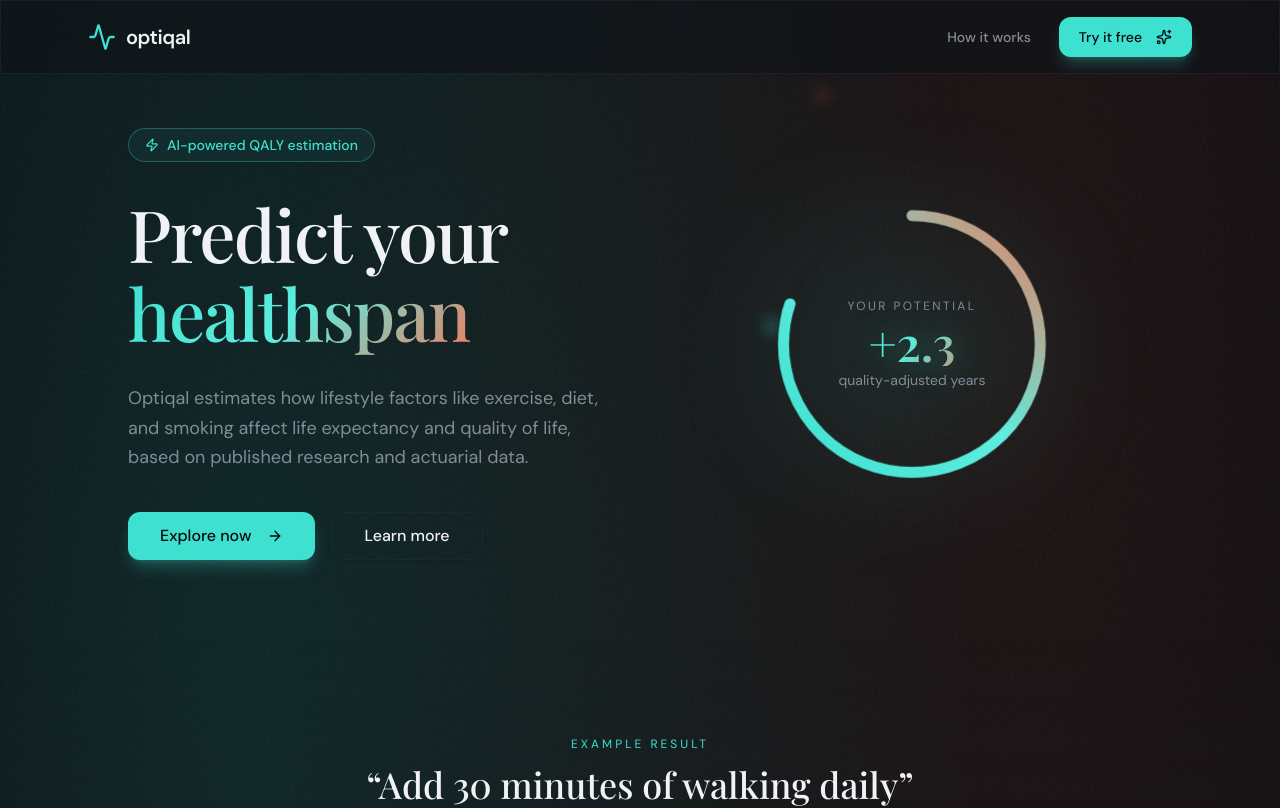
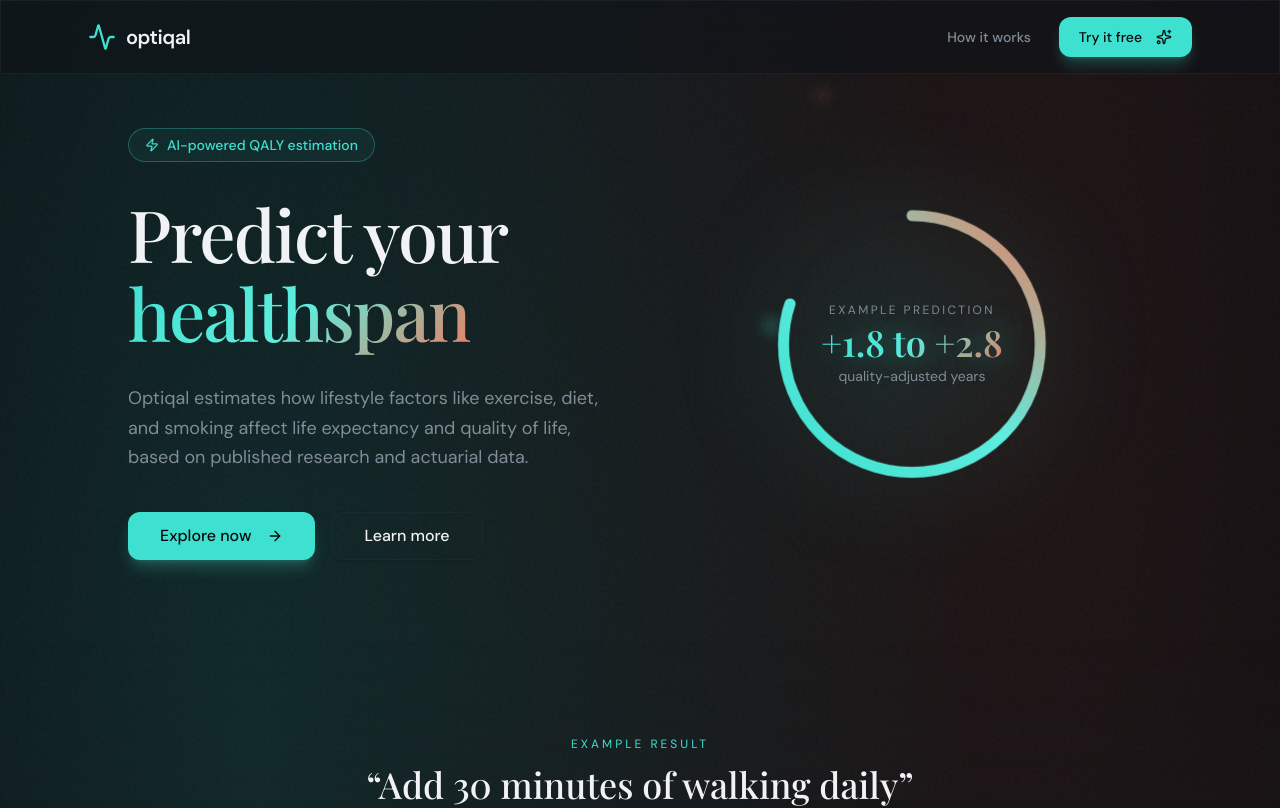
Before and after one commit to MaxGhenis/optiqal-ai, a Next.js app: page / in a window 1280 px wide. Shown: the top 808 px of the page. Built offline with nearby package versions, Linux system fonts and the light colour scheme.

Commit message:
Show prediction interval in hero graphic (+1.8 to +2.8)

```diff
--- a/src/app/page.tsx
+++ b/src/app/page.tsx
@@ -74,10 +74,10 @@ function LifeMeter() {
       <div className="absolute inset-0 flex flex-col items-center justify-center">
         <div className="text-center space-y-1">
           <p className="text-xs uppercase tracking-[0.2em] text-muted-foreground">
-            Your potential
+            Example prediction
           </p>
-          <p className="text-5xl font-serif font-semibold gradient-text text-glow">
-            +2.3
+          <p className="text-4xl font-serif font-semibold gradient-text text-glow">
+            +1.8 to +2.8
           </p>
           <p className="text-sm text-muted-foreground">quality-adjusted years</p>
         </div>
```
